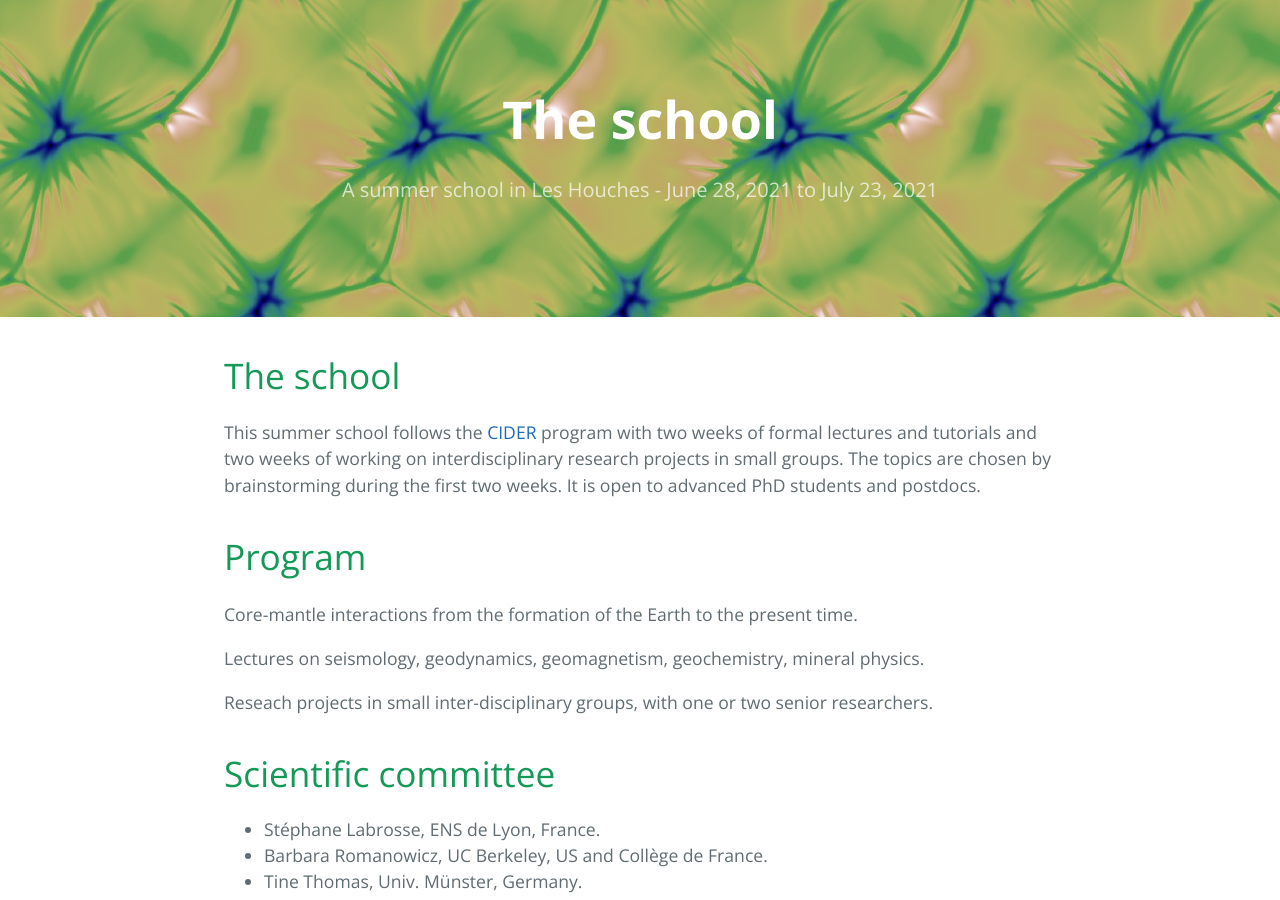
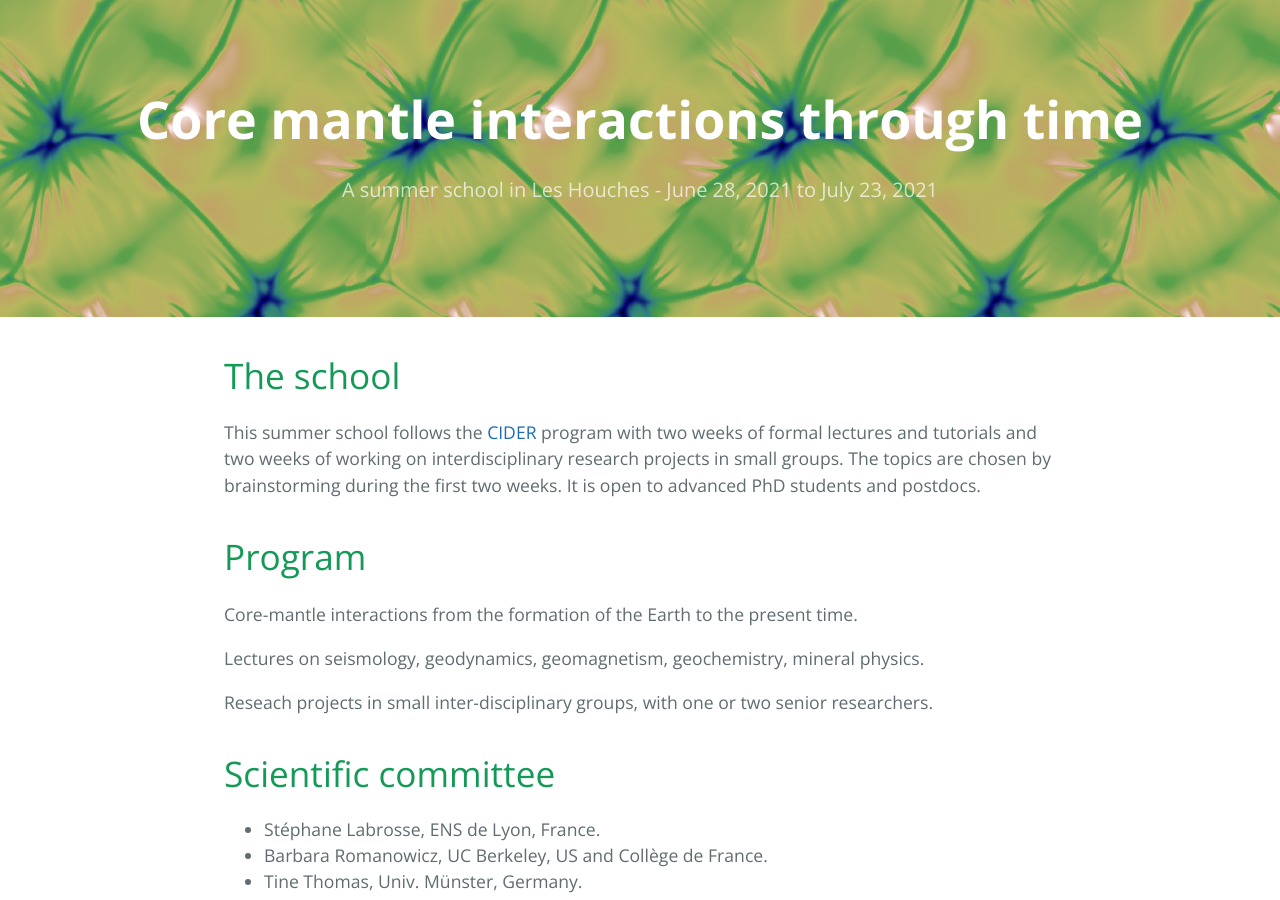
Before and after one commit to coremantlehouches/coremantlehouches.github.io, a Jekyll site: the page built from index.md, in a window 1280 px wide and 900 px high. Built offline with Jekyll 4.4.1, drawn with Linux system fonts in a browser that asks for light colours; our own code applies the rules of GitHub Pages for plain Markdown files.

Commit message:
Add title to the first page

```diff
--- a/index.md
+++ b/index.md
@@ -1,5 +1,6 @@
 ---
 layout: default
+title: Core mantle interactions through time
 ---
 # The school
 
```
